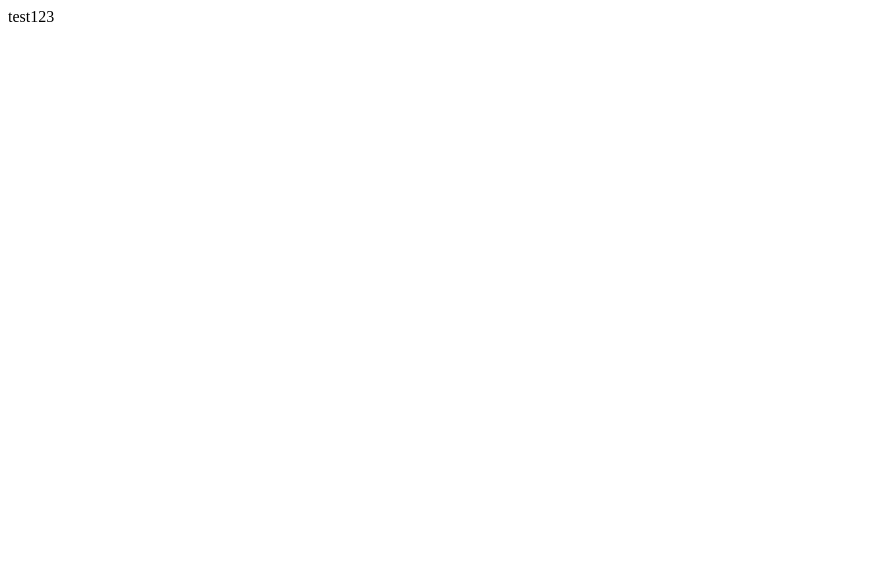
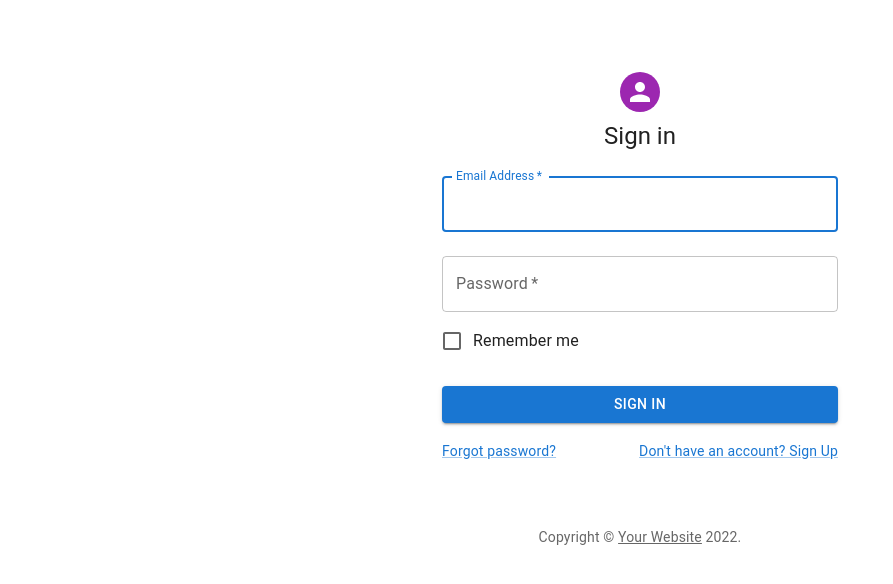
Before and after one commit to bhbyun1/client-server-instant-messenger, a Next.js app in the folder frontend/: page /login in a window 1280 px wide. Shown: the top 584 px of the page, without its empty margins (0-893 px from the left). Built offline with nearby package versions, Linux system fonts and the light colour scheme.

Commit message:
Fixed login template

```diff
--- a/frontend/src/pages/login.js
+++ b/frontend/src/pages/login.js
@@ -1,20 +1,19 @@
 import React from "react";
 import styles from '../styles.module.css'
 import { Button, Grid, Paper, Card } from '@mui/material';
+import SignIn from './signIn.js'
 
-var loginButton = {
-    backgroundColor: "gray",
-    color: "white",
-    borderColor: "black",
-    marginRight: "25px"
-};
+// var loginButton = {
+//     backgroundColor: "gray",
+//     color: "white",
+//     borderColor: "black",
+//     marginRight: "25px"
+// };
 
 const Login = () => {
     return (
         <div className="App">
-            <div>
-                test123
-            </div>
+            <SignIn></SignIn>
         </div>
       );
 };
```
